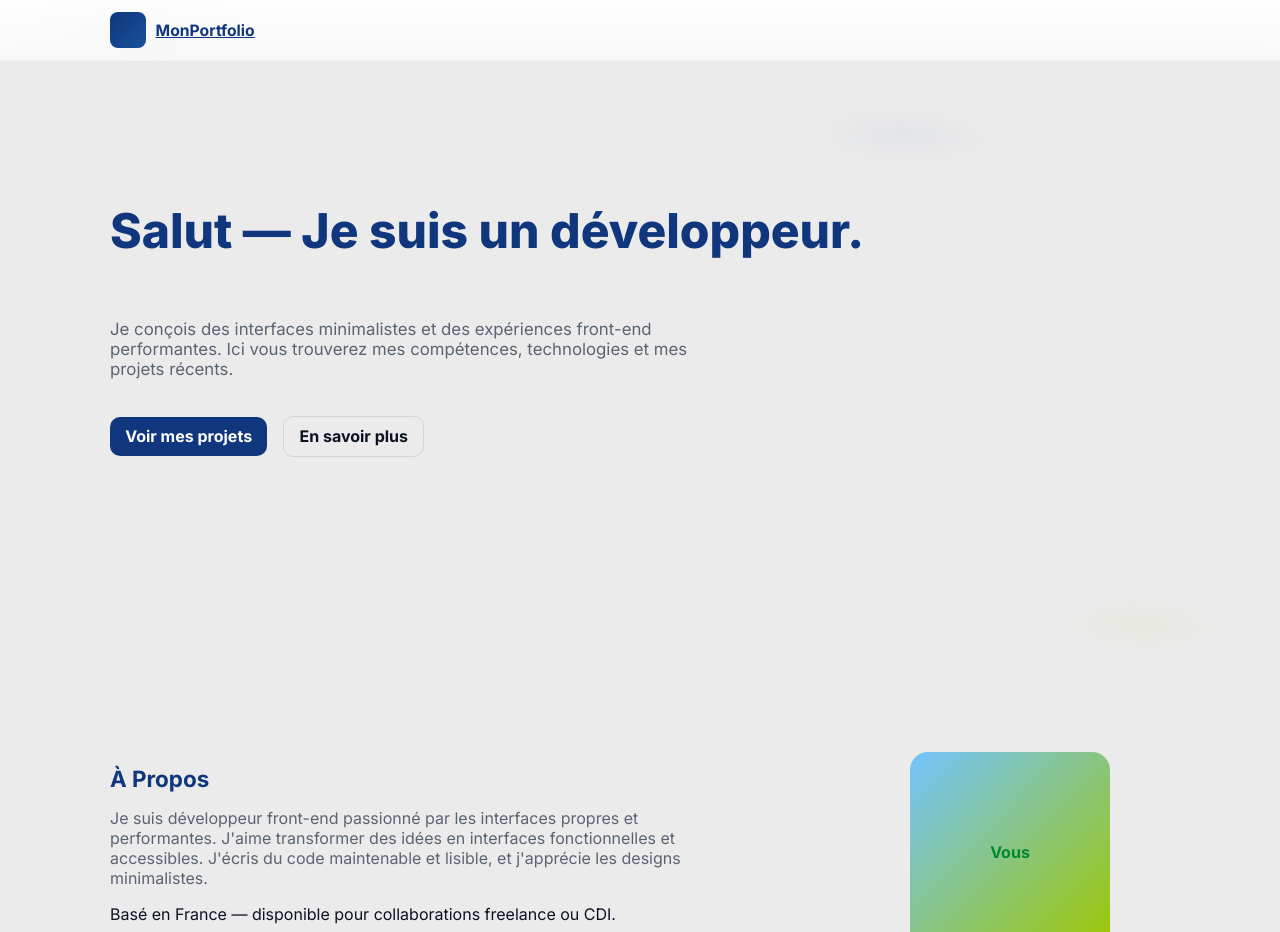
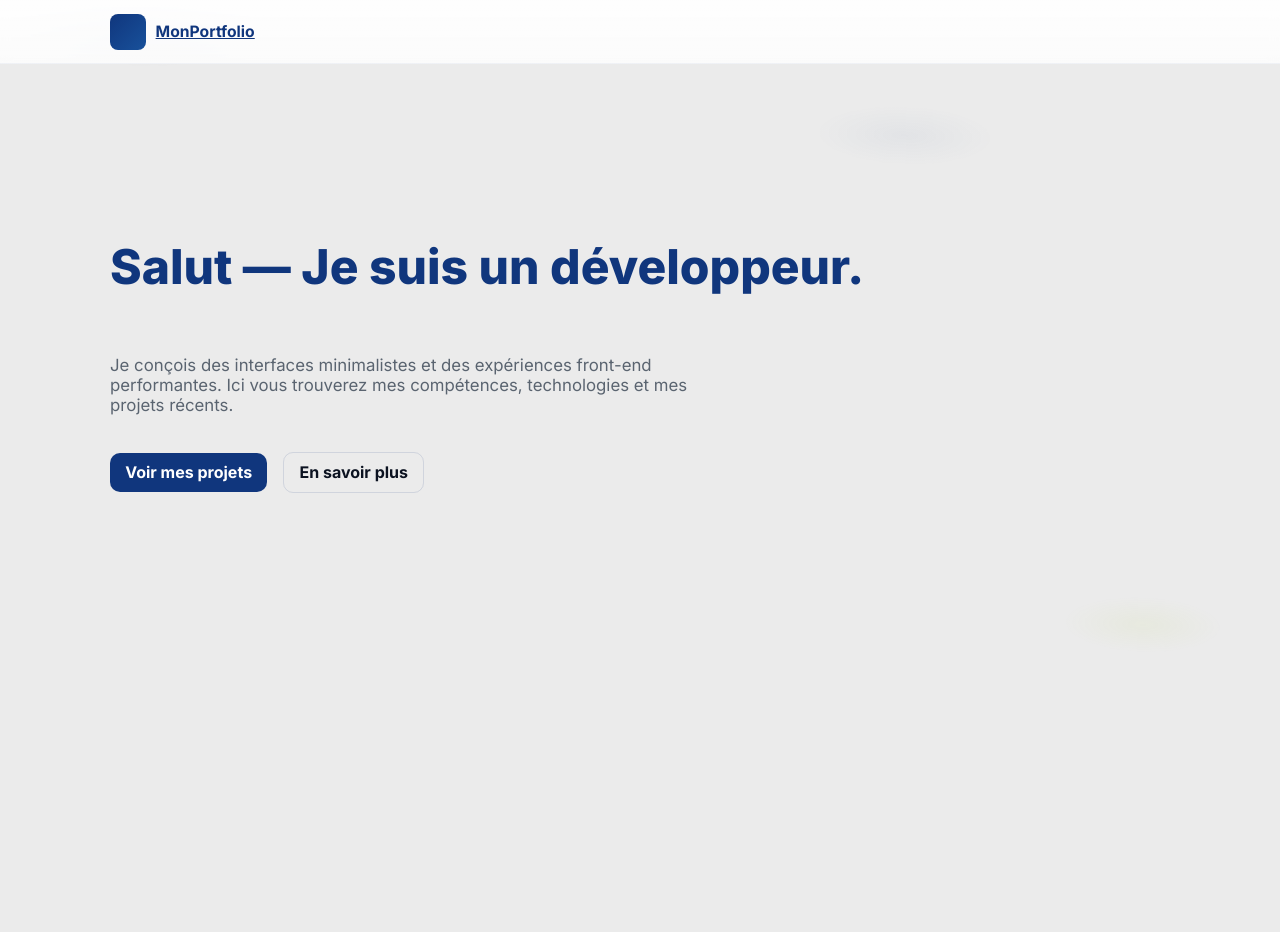
Before and after one commit to Sandratra05/portfolio, a Vue app: page / in a window 1280 px wide. Shown: the top 932 px of the page. Built offline with nearby package versions, Linux system fonts and the light colour scheme.

Commit message:
update styles: change accent color, add nav height variable, and improve section layout

```diff
--- a/src/assets/styles.css
+++ b/src/assets/styles.css
@@ -1,9 +1,10 @@
 :root{
   --color-bg: #ebebeb;
   --color-primary: #10367D;
-  --color-accent: #73c3ff;
+  --color-accent: #a5ce00;
   --text: #0b1220;
   --muted: #5a6470;
+  --nav-height: 64px;
 }
 
 *{box-sizing:border-box}
@@ -18,11 +19,13 @@ body{
   -moz-osx-font-smoothing:grayscale;
 }
 
-.section{padding:8rem 1.25rem;max-width:1100px;margin:0 auto}
+/* make each section fill viewport and enable scroll snapping */
+main{scroll-snap-type:y mandatory}
+.section{min-height:100vh;display:flex;align-items:center;padding:2.5rem 1.25rem;max-width:1100px;margin:0 auto;scroll-snap-align:start;scroll-margin-top:var(--nav-height)}
 
 /* Navbar */
-.nav-root{position:fixed;left:0;right:0;top:0;z-index:40;background:linear-gradient(180deg, rgba(255,255,255,0.9), rgba(255,255,255,0.65));backdrop-filter:blur(6px);border-bottom:1px solid rgba(16,54,125,0.06)}
-.nav-inner{max-width:1100px;margin:0 auto;display:flex;align-items:center;justify-content:space-between;padding:0.75rem 1.25rem}
+.nav-root{position:fixed;left:0;right:0;top:0;z-index:40;height:var(--nav-height);background:linear-gradient(180deg, rgba(255,255,255,0.95), rgba(255,255,255,0.8));backdrop-filter:blur(6px);border-bottom:1px solid rgba(16,54,125,0.06)}
+.nav-inner{max-width:1100px;margin:0 auto;display:flex;align-items:center;justify-content:space-between;padding:0 1.25rem;height:100%}
 .brand{display:flex;align-items:center;gap:.6rem;font-weight:700;color:var(--color-primary)}
 .brand .logo{width:36px;height:36px;border-radius:8px;background:linear-gradient(135deg,var(--color-primary),#18519b);display:inline-block}
 .nav-links{display:flex;gap:1rem;align-items:center}
@@ -30,7 +33,7 @@ body{
 .nav-links a.active, .nav-links a:hover{color:var(--color-primary);background:rgba(16,54,125,0.04)}
 
 /* Hero */
-.section-hero{min-height:78vh;display:flex;align-items:center}
+.section-hero{min-height:calc(100vh - var(--nav-height));display:flex;align-items:center;padding-top:0}
 .hero-inner{display:flex;flex-direction:column;gap:1.25rem}
 .hero-title{font-size:2.2rem;font-weight:800;color:var(--color-primary);line-height:1}
 .hero-sub{font-size:1.05rem;color:var(--muted);max-width:56ch}
```
